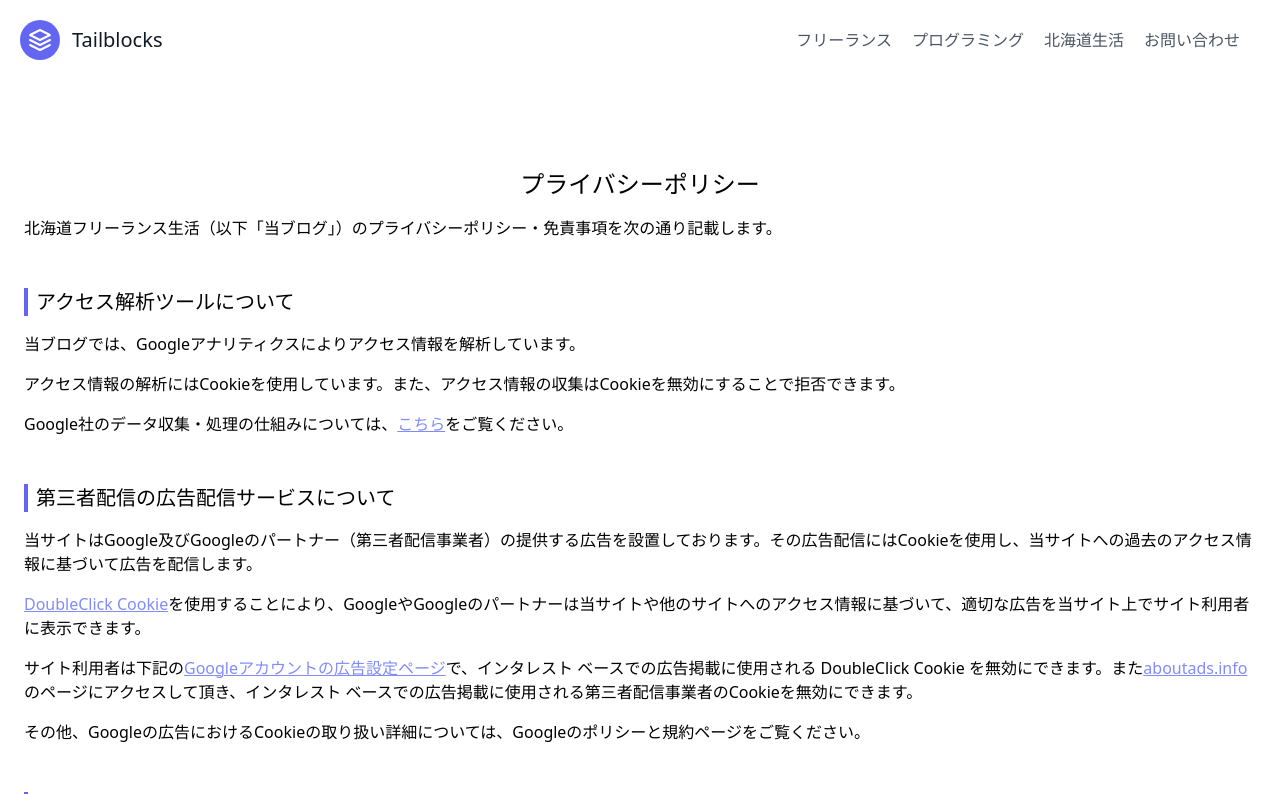
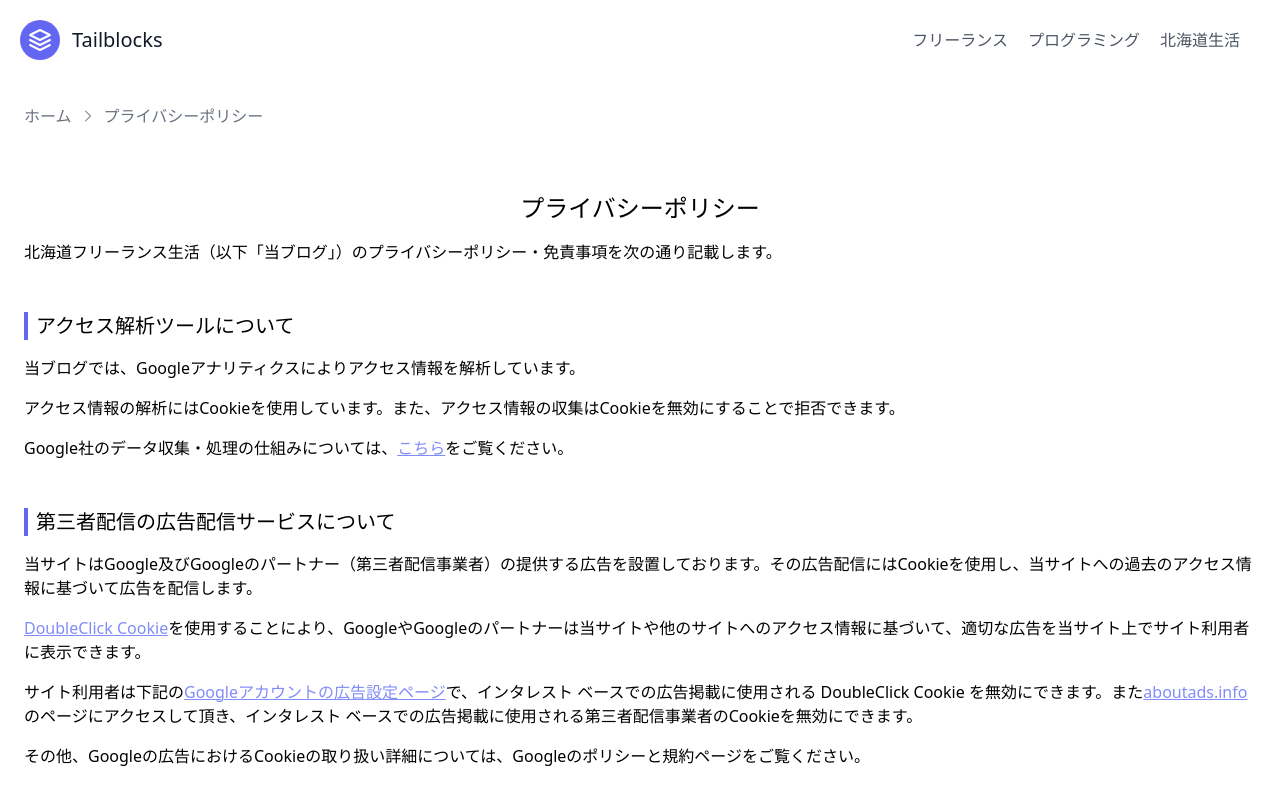
Before and after one commit to KeisukeShimamura/freelance-blog, a Next.js app: page /privacy in a window 1280 px wide. Shown: the top 794 px of the page. Built offline with nearby package versions, Linux system fonts and the light colour scheme.

Commit message:
パンくずリストを新規作成

```diff
--- /dev/null
+++ b/components/breadcrumbs.tsx
@@ -0,0 +1,41 @@
+import React from 'react'
+import { Breadcrumb } from '../types/breadcrumb'
+import { ChevronRightIcon } from '@heroicons/react/24/solid'
+import Link from 'next/link'
+
+const BreadCrumbs = ({ lists }: { lists: Breadcrumb[] }) => {
+  return (
+    <ol
+      className="flex overflow-x-auto whitespace-nowrap"
+      aria-label="breadcrumb"
+    >
+      {lists.map(({ title, path }, index) => (
+        <li className="flex items-center" key={index}>
+          {lists.length - 1 !== index ? (
+            <>
+              <Link
+                className="text-gray-500 text-sm md:text-base"
+                href={path as string}
+              >
+                {title}
+              </Link>
+              <ChevronRightIcon
+                aria-hidden="true"
+                className="w-4 h-4 text-gray-500 mx-2"
+              />
+            </>
+          ) : (
+            <span
+              className="text-gray-500 text-sm md:text-base"
+              aria-current="page"
+            >
+              {title}
+            </span>
+          )}
+        </li>
+      ))}
+    </ol>
+  )
+}
+
+export default BreadCrumbs
--- a/components/header.tsx
+++ b/components/header.tsx
@@ -43,9 +43,6 @@ const Header = () => {
             >
               北海道生活
             </Link>
-            <Link className="mr-5 hover:text-gray-900" href={`/contact`}>
-              お問い合わせ
-            </Link>
           </nav>
         </div>
       </header>
--- a/pages/category/[category]/[slug].tsx
+++ b/pages/category/[category]/[slug].tsx
@@ -24,6 +24,7 @@ import MyH3 from '../../../components/my-h3'
 import remarkFootnotes from 'remark-footnotes'
 import MyStrong from '../../../components/my-strong'
 import MyAttention from '../../../components/my-attention'
+import BreadCrumbs from '../../../components/breadcrumbs'
 
 export const getStaticProps: GetStaticProps<{ post: Post }> = async (
   context
@@ -221,7 +222,22 @@ const Post = ({ post }: { post: Post }) => {
           ],
         }}
       />
-      <div className="prose max-w-none">
+      <BreadCrumbs
+        lists={[
+          {
+            title: 'ホーム',
+            path: '/',
+          },
+          {
+            title: post.frontMatter.categoryName,
+            path: `/category/${post.frontMatter.category}/page/1`,
+          },
+          {
+            title: post.frontMatter.title,
+          },
+        ]}
+      />
+      <div className="prose max-w-none py-8">
         <h1 className="mb-4">{post.frontMatter.title}</h1>
         <div className="flex space-x-6 text-sm text-slate-400 mb-4">
           <span>
--- a/pages/category/[category]/page/[page].tsx
+++ b/pages/category/[category]/page/[page].tsx
@@ -5,6 +5,8 @@ import PostItemCard from '../../../../components/post-item-card'
 import { getCategories, getPosts } from '../../../../lib/post'
 import Pagination from '../../../../components/pagination'
 import PostItemCassette from '../../../../components/post-item-cassette'
+import BreadCrumbs from '../../../../components/breadcrumbs'
+import { NextSeo } from 'next-seo'
 
 const PAGE_SIZE = 10
 
@@ -17,12 +19,15 @@ export const getStaticProps: GetStaticProps<{ posts: Post[] }> = (context) => {
     .map((i) => {
       return i
     })
+  const categoryName = posts[0].frontMatter.categoryName
 
   return {
     props: {
       posts,
       pages,
       currentPage,
+      category,
+      categoryName,
     },
   }
 }
@@ -53,14 +58,34 @@ const Category = ({
   posts,
   pages,
   currentPage,
+  category,
+  categoryName,
 }: {
   posts: Post[]
   pages: number[]
   currentPage: number
+  category: string
+  categoryName: string
 }) => {
   return (
     <>
-      <section>
+      <NextSeo
+        title={categoryName}
+        description={`${categoryName}の記事一覧ページにです。`}
+      />
+      <BreadCrumbs
+        lists={[
+          {
+            title: 'ホーム',
+            path: '/',
+          },
+          {
+            title: categoryName,
+            path: `/category/${category}/page/1`,
+          },
+        ]}
+      />
+      <section className="py-8">
         {posts.map((post) => (
           <div key={post.slug} className="my-6">
             <PostItemCassette post={post} />
--- a/pages/contact.tsx
+++ b/pages/contact.tsx
@@ -2,6 +2,7 @@ import { NextSeo } from 'next-seo'
 import Link from 'next/link'
 import React from 'react'
 import { useForm } from 'react-hook-form'
+import BreadCrumbs from '../components/breadcrumbs'
 
 type FormState = {
   name: string
@@ -47,6 +48,17 @@ const Contact = () => {
       <NextSeo
         title="お問い合わせ"
         description="当ブログのお問い合わせフォームです。"
+      />
+      <BreadCrumbs
+        lists={[
+          {
+            title: 'ホーム',
+            path: '/',
+          },
+          {
+            title: 'お問い合わせ',
+          },
+        ]}
       />
       <section className="py-16">
         <div className="flex flex-col text-center w-full mb-12">
--- a/pages/privacy.tsx
+++ b/pages/privacy.tsx
@@ -1,5 +1,6 @@
 import { NextSeo } from 'next-seo'
 import React from 'react'
+import BreadCrumbs from '../components/breadcrumbs'
 
 const Privacy = () => {
   return (
@@ -7,6 +8,17 @@ const Privacy = () => {
       <NextSeo
         title="プライバシーポリシー"
         description="当ブログのプライバシーポリシーについて記載しているページです。"
+      />
+      <BreadCrumbs
+        lists={[
+          {
+            title: 'ホーム',
+            path: '/',
+          },
+          {
+            title: 'プライバシーポリシー',
+          },
+        ]}
       />
       <section className="py-16">
         <h1 className="text-center text-2xl mb-4">プライバシーポリシー</h1>
--- /dev/null
+++ b/types/breadcrumb.ts
@@ -0,0 +1,4 @@
+export type Breadcrumb = {
+  title: string
+  path?: string
+}
```
